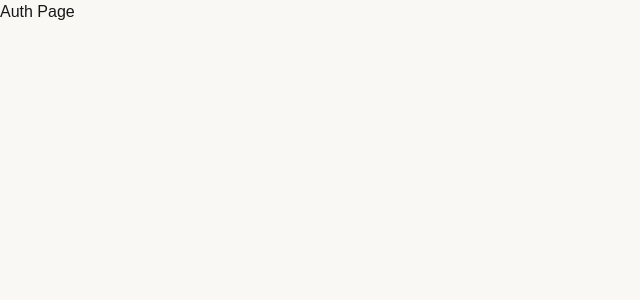
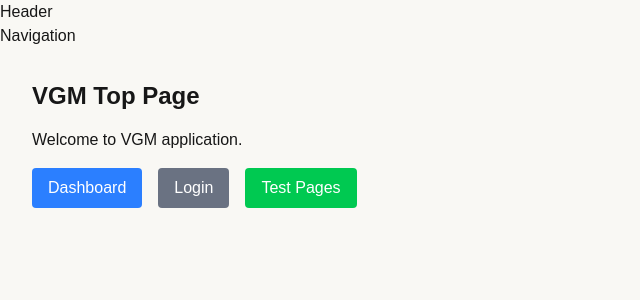
Before and after one commit to vegetables-market/vgm-fe, a Next.js app: page / in a window 1280 px wide. Shown: the top 300 px of the page, without its empty margins (0-640 px from the left). Built offline with nearby package versions, Linux system fonts and the light colour scheme.

Commit message:
ページコンポーネントを整理し、新規ダッシュボードおよびテストページを追加

```diff
--- a/src/app/(auth)/page.tsx
+++ /dev/null
@@ -1,5 +0,0 @@
-import React from "react";
-
-export default function AuthPage() {
-  return <div>Auth Page</div>;
-}
--- /dev/null
+++ b/src/app/(main)/dashboard/page.tsx
@@ -0,0 +1,5 @@
+import React from "react";
+
+export default function DashboardPage() {
+  return <div>Dashboard Page</div>;
+}
--- a/src/app/(main)/page.tsx
+++ b/src/app/(main)/page.tsx
@@ -1,5 +1,32 @@
 import React from "react";
+import Link from "next/link";
 
 export default function MainPage() {
-  return <div>Main Page</div>;
+  return (
+    <div className="p-8">
+      <h1 className="text-2xl font-bold mb-4">VGM Top Page</h1>
+      <p className="mb-4">Welcome to VGM application.</p>
+
+      <div className="flex gap-4">
+        <Link
+          href="/dashboard"
+          className="px-4 py-2 bg-blue-500 text-white rounded hover:bg-blue-600"
+        >
+          Dashboard
+        </Link>
+        <Link
+          href="/login"
+          className="px-4 py-2 bg-gray-500 text-white rounded hover:bg-gray-600"
+        >
+          Login
+        </Link>
+        <Link
+          href="/test"
+          className="px-4 py-2 bg-green-500 text-white rounded hover:bg-green-600"
+        >
+          Test Pages
+        </Link>
+      </div>
+    </div>
+  );
 }
--- /dev/null
+++ b/src/app/(temp-sorting)/test/page.tsx
@@ -0,0 +1,44 @@
+import React from "react";
+import Link from "next/link";
+
+export default function TestIndexPage() {
+  return (
+    <div className="p-8">
+      <h1 className="text-2xl font-bold mb-6">Test Pages Index</h1>
+      <div className="grid grid-cols-1 md:grid-cols-2 lg:grid-cols-3 gap-4">
+        <Link href="/test/settings" className="p-4 border rounded hover:bg-gray-100 dark:hover:bg-gray-800">
+            <h2 className="font-bold">Settings</h2>
+            <p className="text-sm text-gray-500">/test/settings</p>
+        </Link>
+        <Link href="/test/cart" className="p-4 border rounded hover:bg-gray-100 dark:hover:bg-gray-800">
+            <h2 className="font-bold">Cart</h2>
+            <p className="text-sm text-gray-500">/test/cart</p>
+        </Link>
+        <Link href="/test/checkout" className="p-4 border rounded hover:bg-gray-100 dark:hover:bg-gray-800">
+            <h2 className="font-bold">Checkout</h2>
+            <p className="text-sm text-gray-500">/test/checkout</p>
+        </Link>
+        <Link href="/test/items" className="p-4 border rounded hover:bg-gray-100 dark:hover:bg-gray-800">
+            <h2 className="font-bold">Items</h2>
+            <p className="text-sm text-gray-500">/test/items</p>
+        </Link>
+        <Link href="/test/profile" className="p-4 border rounded hover:bg-gray-100 dark:hover:bg-gray-800">
+            <h2 className="font-bold">Profile</h2>
+            <p className="text-sm text-gray-500">/test/profile</p>
+        </Link>
+        <Link href="/test/register" className="p-4 border rounded hover:bg-gray-100 dark:hover:bg-gray-800">
+            <h2 className="font-bold">Register</h2>
+            <p className="text-sm text-gray-500">/test/register</p>
+        </Link>
+        <Link href="/test/welcome" className="p-4 border rounded hover:bg-gray-100 dark:hover:bg-gray-800">
+            <h2 className="font-bold">Welcome</h2>
+            <p className="text-sm text-gray-500">/test/welcome</p>
+        </Link>
+         <Link href="/test/payment-test" className="p-4 border rounded hover:bg-gray-100 dark:hover:bg-gray-800">
+            <h2 className="font-bold">Payment Test</h2>
+            <p className="text-sm text-gray-500">/test/payment-test</p>
+        </Link>
+      </div>
+    </div>
+  );
+}
--- /dev/null
+++ b/src/app/(temp-sorting)/test/settings/page.tsx
@@ -0,0 +1,9 @@
+import React from "react";
+
+export default function MainPage() {
+  return (
+    <div className="p-8">
+      <p className="mb-4">設定ページ</p>
+    </div>
+  );
+}
```
